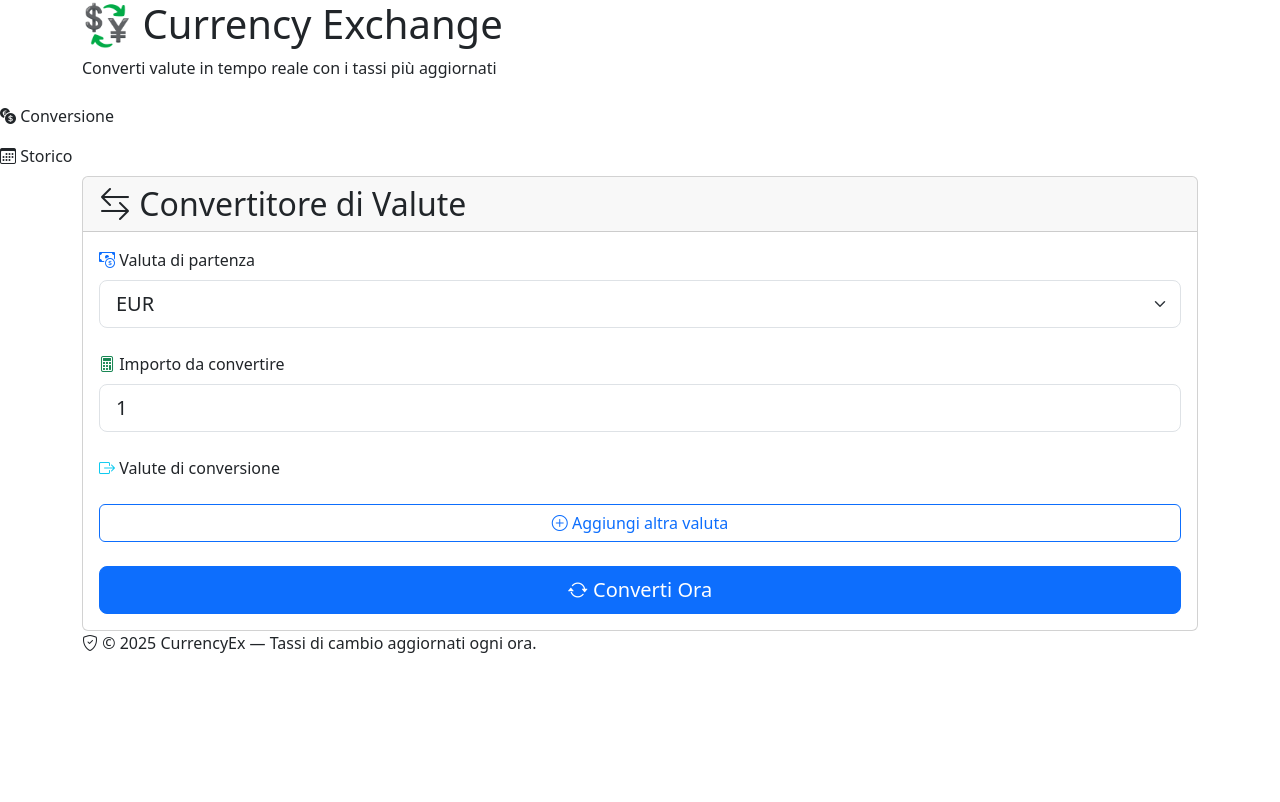
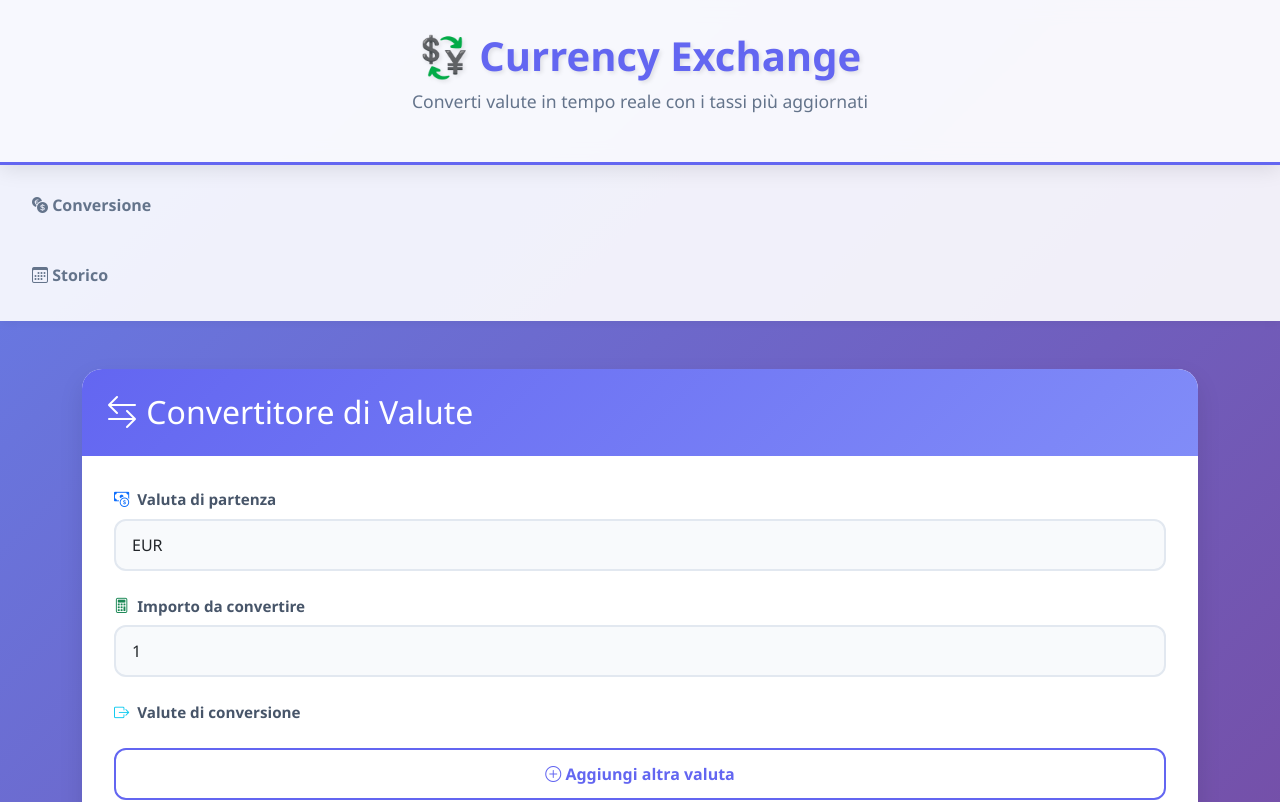
Before and after one commit to HuJun017/CurrencyExchange, an Angular app in the folder CurrencyEx/: page /conversion in a window 1280 px wide. Shown: the top 802 px of the page. Built offline with nearby package versions, Linux system fonts and the light colour scheme.

Commit message:
aggiunto foglio di stile

```diff
--- a/CurrencyEx/src/styles.css
+++ b/CurrencyEx/src/styles.css
@@ -1 +1,373 @@
-/* You can add global styles to this file, and also import other style files */
+/* styles.css - Stili globali */
+
+:root {
+  --primary-color: #6366f1;
+  --primary-dark: #4f46e5;
+  --primary-light: #818cf8;
+  --success-color: #10b981;
+  --danger-color: #ef4444;
+  --dark-bg: #1e293b;
+  --light-bg: #f8fafc;
+  --card-shadow: 0 10px 25px rgba(0, 0, 0, 0.1);
+  --transition: all 0.3s cubic-bezier(0.4, 0, 0.2, 1);
+}
+
+* {
+  margin: 0;
+  padding: 0;
+  box-sizing: border-box;
+}
+
+body {
+  font-family: 'Segoe UI', Tahoma, Geneva, Verdana, sans-serif;
+  background: linear-gradient(135deg, #667eea 0%, #764ba2 100%);
+  min-height: 100vh;
+  color: #1e293b;
+}
+
+/* Header Styling */
+header {
+  background: rgba(255, 255, 255, 0.95);
+  backdrop-filter: blur(10px);
+  box-shadow: 0 4px 20px rgba(0, 0, 0, 0.1);
+  padding: 2rem 0;
+  text-align: center;
+  border-bottom: 3px solid var(--primary-color);
+}
+
+header h1 {
+  font-size: 2.5rem;
+  font-weight: 700;
+  color: var(--primary-color);
+  margin-bottom: 0.5rem;
+  text-shadow: 2px 2px 4px rgba(0, 0, 0, 0.1);
+}
+
+header p {
+  color: #64748b;
+  font-size: 1.1rem;
+  font-weight: 300;
+}
+
+/* Navbar */
+.navbar-nav {
+  list-style: none;
+  display: flex;
+  justify-content: center;
+  gap: 1rem;
+  background: rgba(255, 255, 255, 0.9);
+  padding: 1rem 0;
+  margin: 0;
+  box-shadow: 0 2px 10px rgba(0, 0, 0, 0.05);
+}
+
+.nav-item {
+  margin: 0;
+}
+
+.nav-link {
+  display: inline-block;
+  padding: 0.75rem 2rem;
+  text-decoration: none;
+  color: #64748b;
+  font-weight: 600;
+  border-radius: 50px;
+  transition: var(--transition);
+  position: relative;
+  overflow: hidden;
+}
+
+.nav-link::before {
+  content: '';
+  position: absolute;
+  top: 0;
+  left: -100%;
+  width: 100%;
+  height: 100%;
+  background: linear-gradient(90deg, transparent, rgba(99, 102, 241, 0.2), transparent);
+  transition: left 0.5s;
+}
+
+.nav-link:hover::before {
+  left: 100%;
+}
+
+.nav-link:hover {
+  color: var(--primary-color);
+  background: rgba(99, 102, 241, 0.1);
+  transform: translateY(-2px);
+}
+
+.nav-link.active {
+  background: var(--primary-color);
+  color: white;
+  box-shadow: 0 4px 15px rgba(99, 102, 241, 0.4);
+}
+
+/* Main Container */
+main {
+  max-width: 900px;
+  margin: 3rem auto;
+  padding: 0 1.5rem;
+  animation: fadeInUp 0.6s ease-out;
+}
+
+@keyframes fadeInUp {
+  from {
+    opacity: 0;
+    transform: translateY(30px);
+  }
+  to {
+    opacity: 1;
+    transform: translateY(0);
+  }
+}
+
+/* Card Styling */
+.card {
+  border: none;
+  border-radius: 20px;
+  box-shadow: var(--card-shadow);
+  overflow: hidden;
+  transition: var(--transition);
+  background: white;
+}
+
+.card:hover {
+  transform: translateY(-5px);
+  box-shadow: 0 15px 35px rgba(0, 0, 0, 0.15);
+}
+
+.card-header {
+  background: linear-gradient(135deg, var(--primary-color), var(--primary-light));
+  color: white;
+  border: none;
+  padding: 1.5rem;
+}
+
+.card-body {
+  padding: 2rem;
+}
+
+/* Form Styling */
+.form-label {
+  font-weight: 600;
+  color: #475569;
+  margin-bottom: 0.5rem;
+  font-size: 0.95rem;
+  display: flex;
+  align-items: center;
+  gap: 0.5rem;
+}
+
+.form-control, .form-select {
+  border: 2px solid #e2e8f0;
+  border-radius: 12px;
+  padding: 0.75rem 1rem;
+  font-size: 1rem;
+  transition: var(--transition);
+  background: #f8fafc;
+}
+
+.form-control:focus, .form-select:focus {
+  border-color: var(--primary-color);
+  box-shadow: 0 0 0 4px rgba(99, 102, 241, 0.1);
+  background: white;
+  outline: none;
+}
+
+/* Buttons */
+.btn {
+  padding: 0.75rem 2rem;
+  border-radius: 12px;
+  font-weight: 600;
+  transition: var(--transition);
+  border: none;
+  cursor: pointer;
+  font-size: 1rem;
+}
+
+.btn-primary {
+  background: linear-gradient(135deg, var(--primary-color), var(--primary-light));
+  color: white;
+  box-shadow: 0 4px 15px rgba(99, 102, 241, 0.3);
+}
+
+.btn-primary:hover {
+  transform: translateY(-2px);
+  box-shadow: 0 6px 20px rgba(99, 102, 241, 0.4);
+  background: linear-gradient(135deg, var(--primary-dark), var(--primary-color));
+}
+
+.btn-success {
+  background: var(--success-color);
+  color: white;
+}
+
+.btn-success:hover {
+  background: #059669;
+  transform: translateY(-2px);
+}
+
+.btn-danger {
+  background: var(--danger-color);
+  color: white;
+}
+
+.btn-danger:hover {
+  background: #dc2626;
+  transform: translateY(-2px);
+}
+
+.btn-outline-primary {
+  border: 2px solid var(--primary-color);
+  color: var(--primary-color);
+  background: transparent;
+}
+
+.btn-outline-primary:hover {
+  background: var(--primary-color);
+  color: white;
+  transform: translateY(-2px);
+}
+
+.btn:disabled {
+  opacity: 0.5;
+  cursor: not-allowed;
+  transform: none !important;
+}
+
+/* Result Box */
+.result-box {
+  background: linear-gradient(135deg, #f0fdf4 0%, #dcfce7 100%);
+  border-left: 4px solid var(--success-color);
+  border-radius: 12px;
+  padding: 1.5rem;
+  margin-top: 2rem;
+  animation: slideIn 0.5s ease-out;
+}
+
+@keyframes slideIn {
+  from {
+    opacity: 0;
+    transform: translateX(-30px);
+  }
+  to {
+    opacity: 1;
+    transform: translateX(0);
+  }
+}
+
+.result-box h3 {
+  color: var(--success-color);
+  font-size: 1.3rem;
+  margin-bottom: 1rem;
+  display: flex;
+  align-items: center;
+  gap: 0.5rem;
+}
+
+.result-value {
+  font-size: 1.8rem;
+  font-weight: 700;
+  color: #166534;
+  margin: 0.5rem 0;
+}
+
+/* Currency List */
+.currency-item {
+  background: white;
+  border: 2px solid #e2e8f0;
+  border-radius: 12px;
+  padding: 1rem;
+  margin-bottom: 1rem;
+  display: flex;
+  align-items: center;
+  gap: 1rem;
+  transition: var(--transition);
+}
+
+.currency-item:hover {
+  border-color: var(--primary-color);
+  box-shadow: 0 4px 12px rgba(99, 102, 241, 0.1);
+}
+
+/* Footer */
+footer {
+  background: rgba(30, 41, 59, 0.95);
+  color: white;
+  text-align: center;
+  padding: 1.5rem;
+  margin-top: 4rem;
+  box-shadow: 0 -4px 20px rgba(0, 0, 0, 0.1);
+}
+
+footer p {
+  margin: 0;
+  font-size: 0.9rem;
+  opacity: 0.9;
+}
+
+/* Responsive Design */
+@media (max-width: 768px) {
+  header h1 {
+    font-size: 2rem;
+  }
+
+  .navbar-nav {
+    flex-direction: column;
+    gap: 0.5rem;
+  }
+
+  main {
+    margin: 2rem auto;
+    padding: 0 1rem;
+  }
+
+  .card-body {
+    padding: 1.5rem;
+  }
+}
+
+/* Loading Animation */
+.spinner-border-sm {
+  width: 1rem;
+  height: 1rem;
+  border-width: 0.15em;
+}
+
+/* Badge */
+.badge {
+  padding: 0.5rem 1rem;
+  border-radius: 50px;
+  font-weight: 600;
+  font-size: 0.85rem;
+}
+
+/* Alert */
+.alert {
+  border: none;
+  border-radius: 12px;
+  padding: 1rem 1.5rem;
+  margin-bottom: 1rem;
+}
+
+.alert-info {
+  background: #dbeafe;
+  color: #1e40af;
+  border-left: 4px solid #3b82f6;
+}
+
+/* Animations */
+@keyframes pulse {
+  0%, 100% {
+    opacity: 1;
+  }
+  50% {
+    opacity: 0.5;
+  }
+}
+
+.pulse {
+  animation: pulse 2s cubic-bezier(0.4, 0, 0.6, 1) infinite;
+}
```
